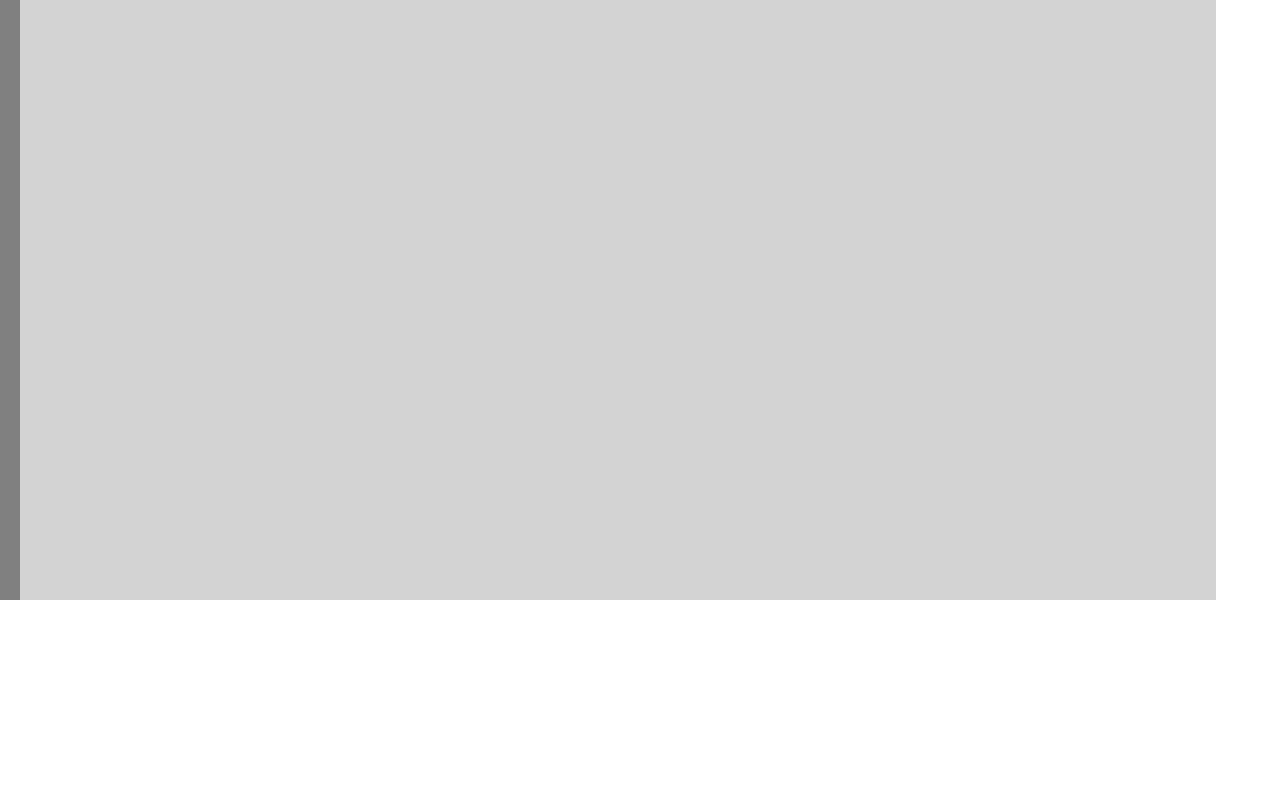
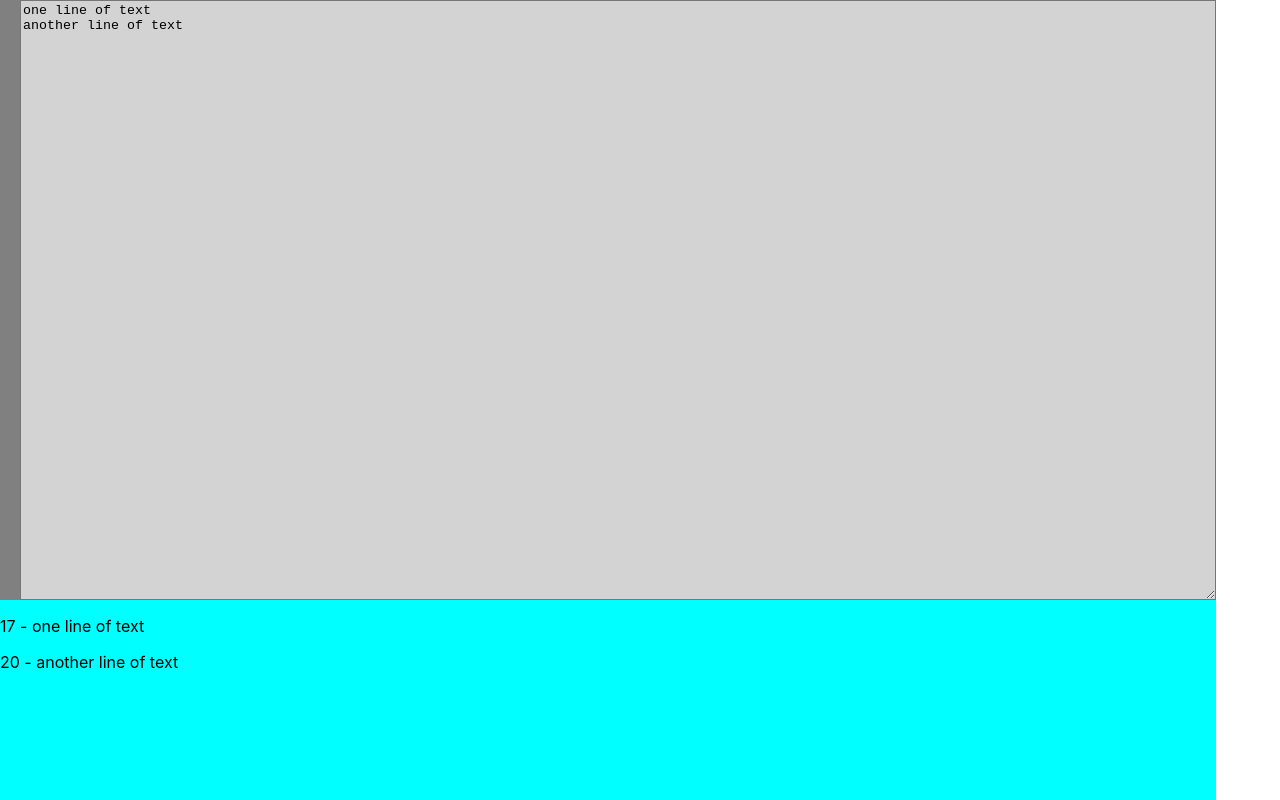
Before and after one commit to tuzmusic/folding-editor, a React (Create React App) app: page / in a window 1280 px wide. Built offline with nearby package versions, Linux system fonts and the light colour scheme.

Commit message:
parse lines of text

```diff
--- a/src/App.css
+++ b/src/App.css
@@ -1,8 +1,25 @@
-#container {
-  background-color: greenyellow;
+textarea {
+  height: 100%;
+  width: 100%;
+  box-sizing: border-box;
+  background-color: transparent;
+}
+
+#editor-container {
   height: 75vh;
   width: 95vw;
   display: flex;
+}
+
+#container {
+  display: flex;
+  flex-direction: column;
+}
+
+#other-stuff {
+  background-color: cyan;
+  height: 200px;
+  width: 95vw;
 }
 
 #gutter {
--- a/src/App.tsx
+++ b/src/App.tsx
@@ -1,13 +1,40 @@
 import React from 'react';
 import './App.css';
 
-function App() {
-  return (
-    <div id="container">
-      <div id="gutter"/>
-      <div id="editor"></div>
-    </div>
-  );
+class App extends React.Component {
+  state = {
+    text: 'one line of text \nanother line of text',
+  };
+
+  get lines(): string[] {
+    return this.state.text.split('\n');
+  }
+
+  changeText = (event: any) => {
+    const text = event.target.value;
+    this.setState({ text });
+  };
+
+  render() {
+    return (
+      <div id="container">
+        <div id="editor-container">
+          <div id="gutter"/>
+          <div id="editor">
+          <textarea
+            value={ this.state.text }
+            onChange={ this.changeText }
+          />
+          </div>
+        </div>
+        <div id="other-stuff">
+          { this.lines.map(line =>
+            <p>{ line.length } - { line }</p>)
+          }
+        </div>
+      </div>
+    );
+  }
 }
 
 export default App;
```
